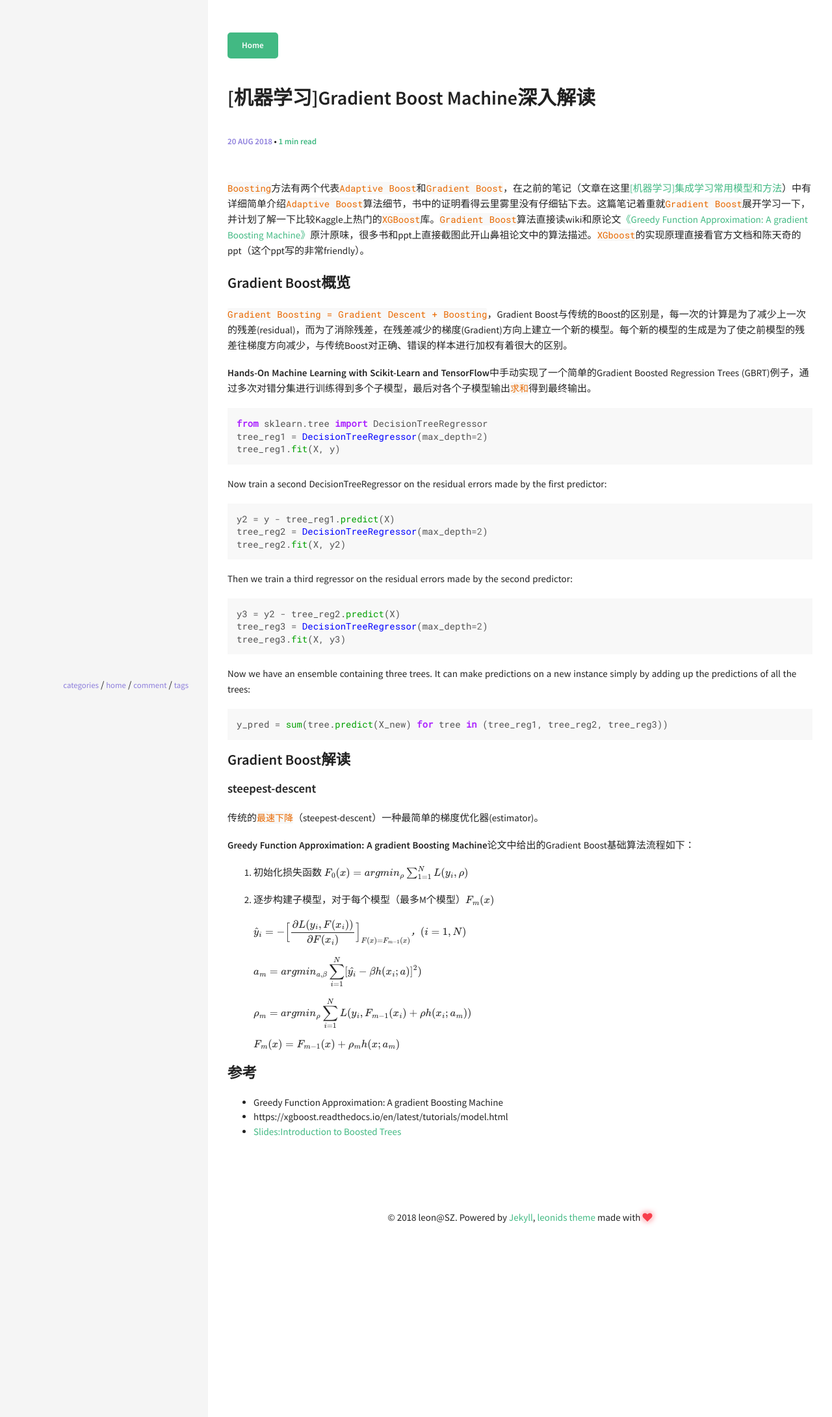
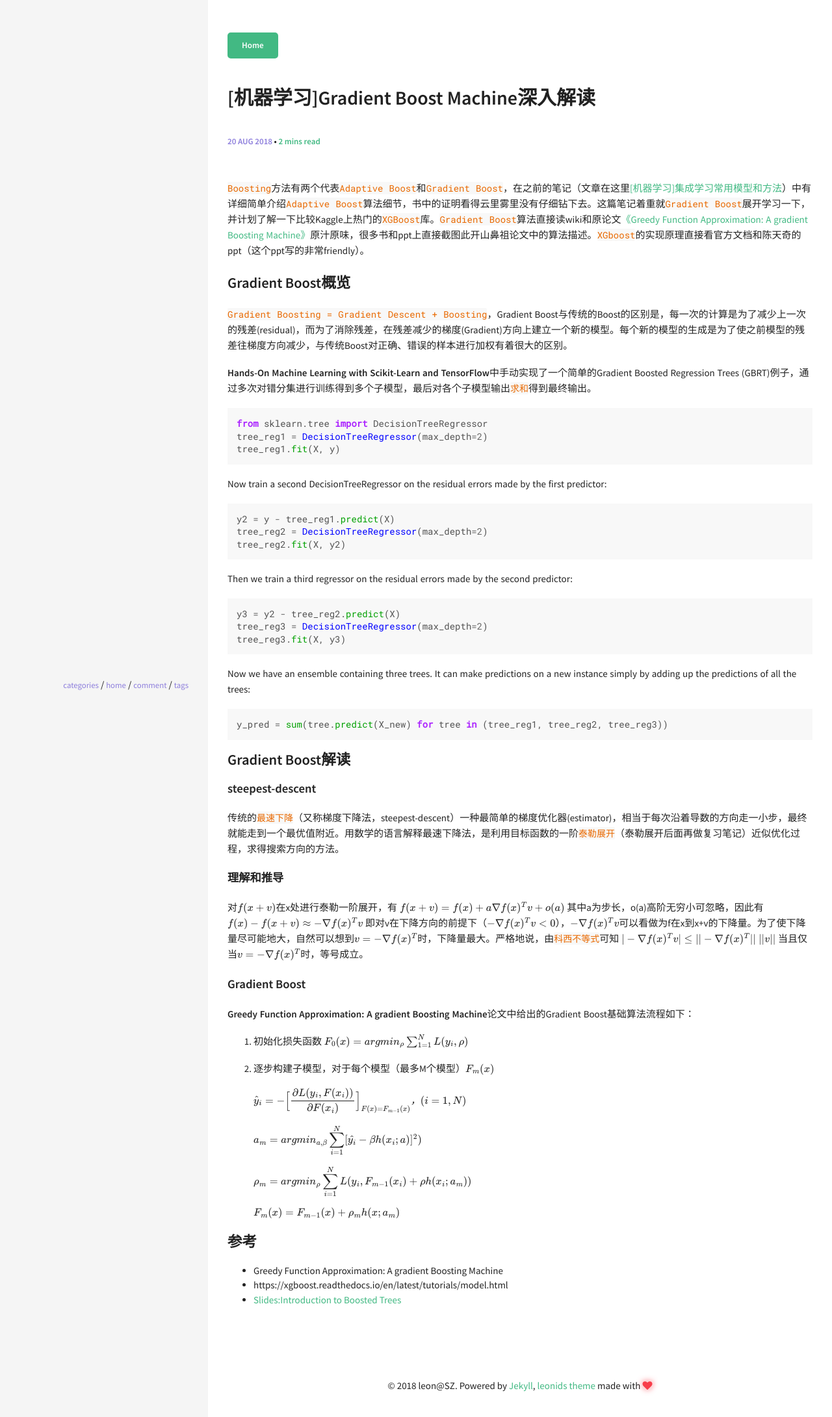
Before and after one commit to yixiaoyang/yixiaoyang.github.io, a Jekyll site: the page built from _posts/2018-08-21-gradient-boost.md, in a window 1280 px wide. Shown: the top 2181 px of the page at 65% size. Built offline with Jekyll 4.4.1, drawn with Linux system fonts in a browser that asks for light colours; formulas are drawn with MathJax 3; comment, search, counter and statistics services are not loaded.

Commit message:
1.文章更新：添加梯度下降法说明。

```diff
--- a/_posts/2018-08-21-gradient-boost.md
+++ b/_posts/2018-08-21-gradient-boost.md
@@ -55,8 +55,24 @@ y_pred = sum(tree.predict(X_new) for tree in (tree_reg1, tree_reg2, tree_reg3))
 
 
 #### steepest-descent
-传统的`最速下降`（steepest-descent）一种最简单的梯度优化器(estimator)。
+传统的`最速下降`（又称梯度下降法，steepest-descent）一种最简单的梯度优化器(estimator)，相当于每次沿着导数的方向走一小步，最终就能走到一个最优值附近。用数学的语言解释最速下降法，是利用目标函数的一阶`泰勒展开`（泰勒展开后面再做复习笔记）近似优化过程，求得搜索方向的方法。
 
+##### 理解和推导
+对$$f(x+v)$$在x处进行泰勒一阶展开，有
+$$
+f(x+v) = f(x) + a \nabla f(x)^Tv + o(a)
+$$
+其中a为步长，o(a)高阶无穷小可忽略，因此有
+$$
+f(x) - f(x+v) \approx -\nabla f(x)^Tv
+$$
+即对v在下降方向的前提下（$$-\nabla f(x)^Tv < 0$$），$$-\nabla f(x)^Tv$$可以看做为f在x到x+v的下降量。为了使下降量尽可能地大，自然可以想到$$v=-\nabla f(x)^T$$时，下降量最大。严格地说，由`科西不等式`可知
+$$
+|-\nabla f(x)^Tv| \le ||-\nabla f(x)^T|| \  ||v||
+$$
+当且仅当$$v=-\nabla f(x)^T$$时，等号成立。
+
+#### Gradient Boost
 **Greedy Function Approximation: A gradient Boosting Machine**论文中给出的Gradient Boost基础算法流程如下：
 
 1. 初始化损失函数
```
